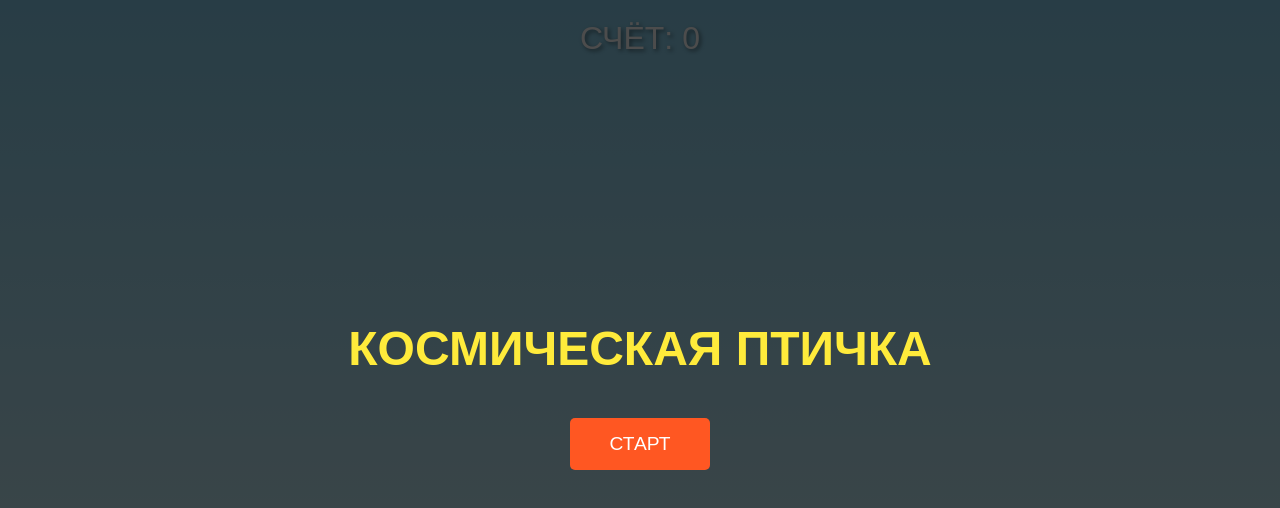
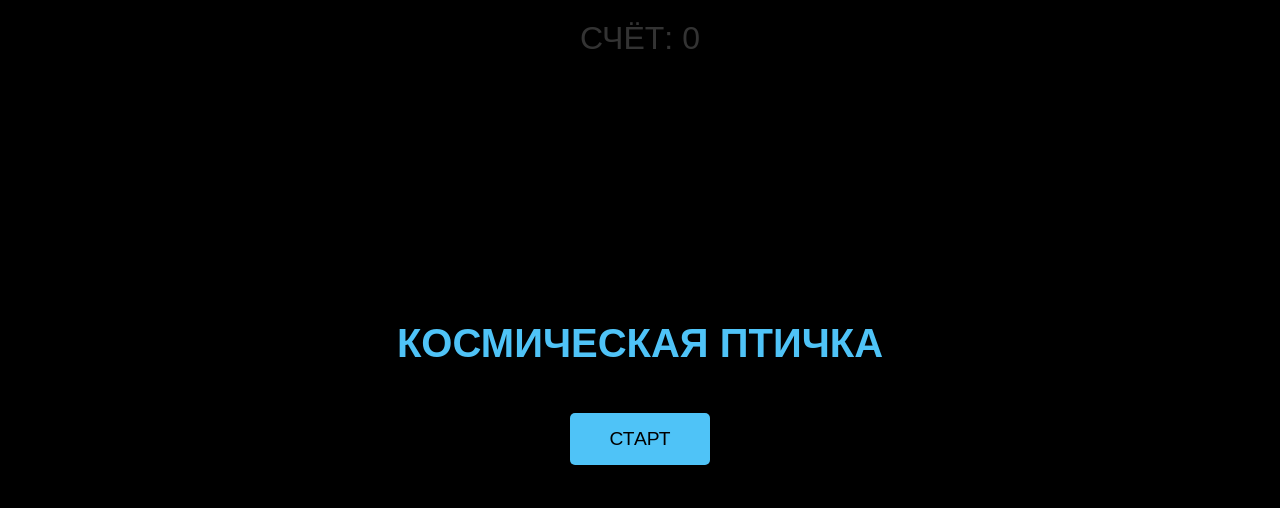
Before and after one commit to baxdanix/telegram-ball-game, a website: page public/index.html in a window 1280 px wide. Drawn offline with Linux system fonts and the light colour scheme.

Commit message:
Update style.css

```diff
--- a/public/style.css
+++ b/public/style.css
@@ -5,9 +5,10 @@
 }
 
 body {
-    font-family: 'Arial', sans-serif;
+    font-family: Arial, sans-serif;
     overflow: hidden;
-    background-color: #87CEEB;
+    touch-action: manipulation;
+    background-color: #000;
 }
 
 .game-container {
@@ -26,15 +27,15 @@ body {
     flex-direction: column;
     justify-content: center;
     align-items: center;
-    background: rgba(0, 0, 0, 0.7);
+    background: rgba(0, 0, 0, 0.8);
     color: white;
     z-index: 100;
 }
 
 .menu-screen h1 {
-    font-size: 3rem;
+    font-size: 2.5rem;
     margin-bottom: 2rem;
-    color: #FFEB3B;
+    color: #4fc3f7;
 }
 
 .hidden {
@@ -45,7 +46,7 @@ body {
     display: block;
     width: 100%;
     height: 100%;
-    background: linear-gradient(to bottom, #87CEEB, #E0F7FA);
+    background-color: #000;
 }
 
 .game-ui {
@@ -55,15 +56,14 @@ body {
     transform: translateX(-50%);
     color: white;
     font-size: 2rem;
-    text-shadow: 2px 2px 4px rgba(0, 0, 0, 0.5);
     z-index: 10;
 }
 
 .btn {
     padding: 15px 40px;
-    margin: 10px;
-    background: #FF5722;
-    color: white;
+    margin: 15px;
+    background: #4fc3f7;
+    color: #000;
     border: none;
     border-radius: 5px;
     font-size: 1.2rem;
@@ -72,15 +72,15 @@ body {
 }
 
 .btn:hover {
-    background: #E64A19;
+    background: #3fb0e0;
 }
 
 .game-over-screen {
-    background: rgba(0, 0, 0, 0.8);
+    background: rgba(0, 0, 0, 0.9);
 }
 
 .final-score {
     margin: 20px 0;
-    font-size: 1.5rem;
-    color: #FFEB3B;
+    font-size: 1.8rem;
+    color: #4fc3f7;
 }
```
